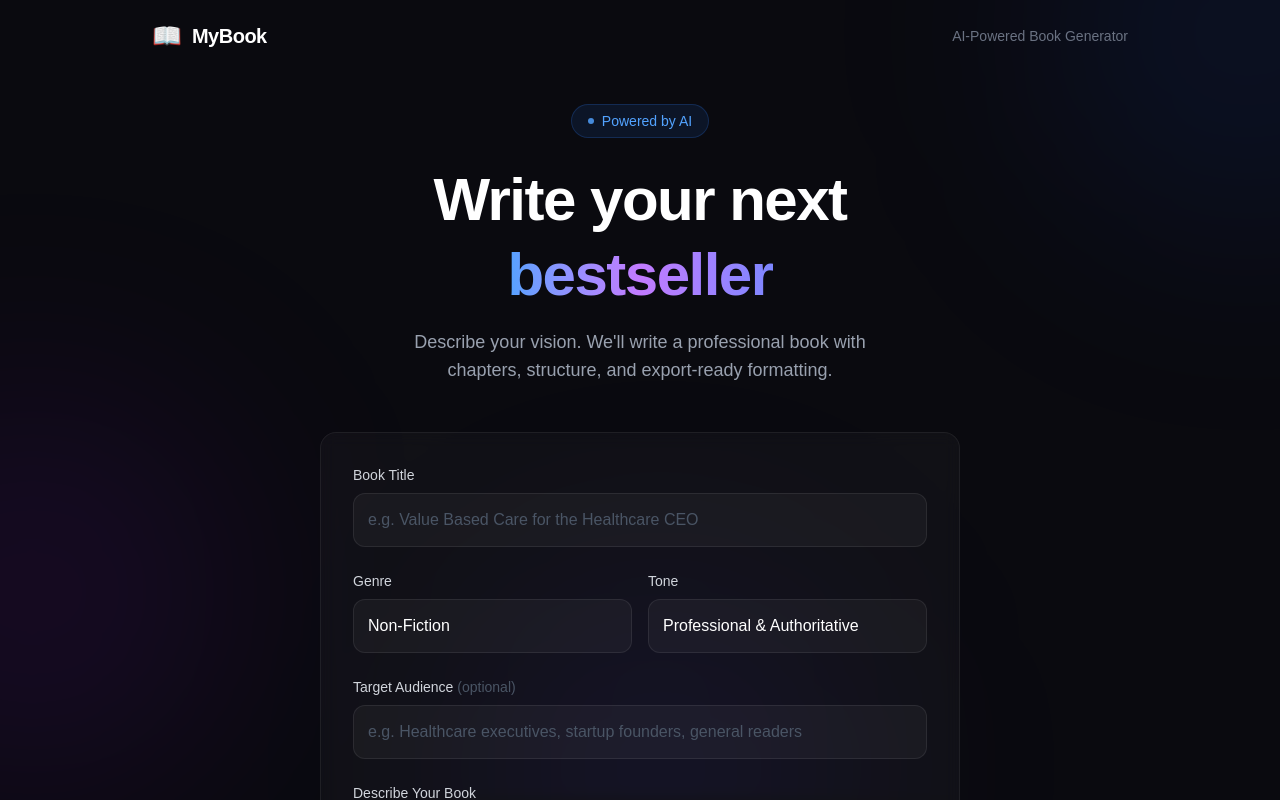
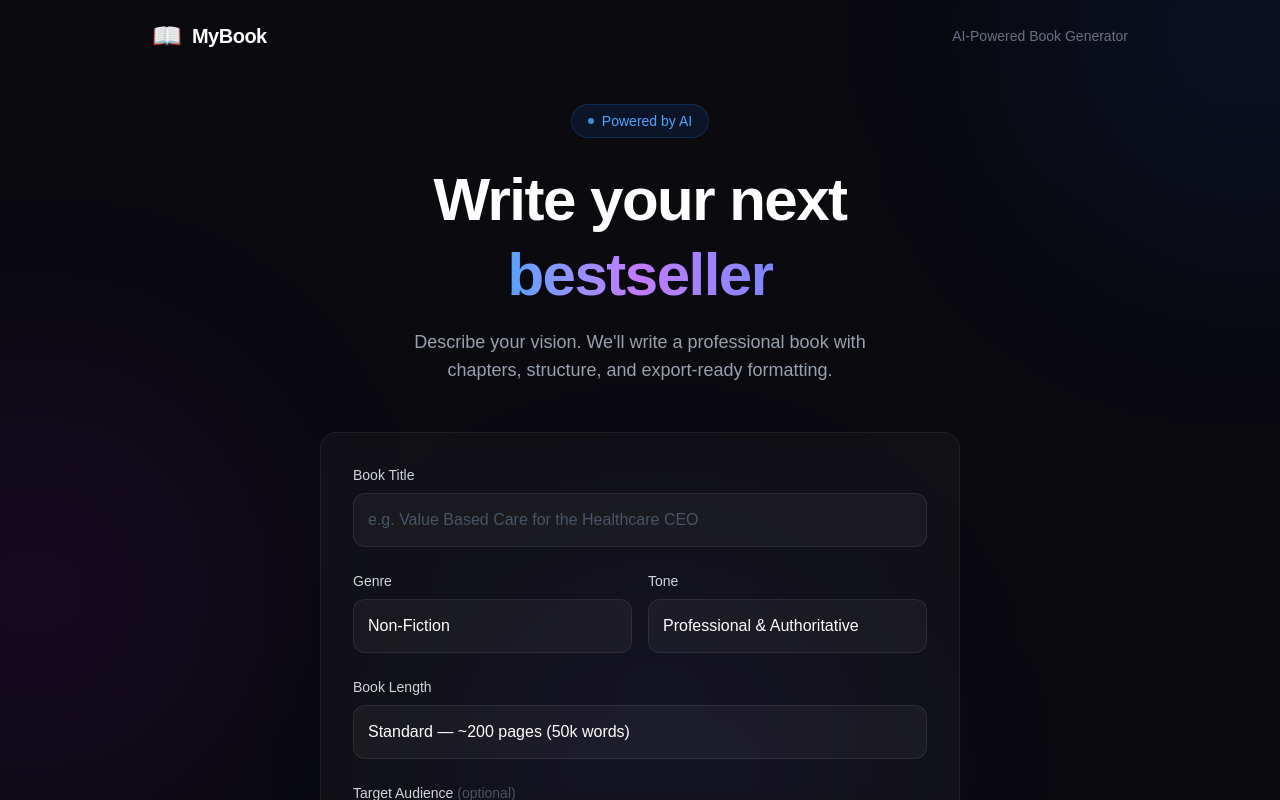
Before and after one commit to suareyai-spec/bookwriter-mvp, a Next.js app in the folder bookwriter-mvp/: page / in a window 1280 px wide. Shown: the top 800 px of the page. Built offline with nearby package versions, Linux system fonts and the light colour scheme.

Commit message:
Add book length selector (pages/words)

```diff
--- a/bookwriter-mvp/app/api/generate/route.ts
+++ b/bookwriter-mvp/app/api/generate/route.ts
@@ -8,6 +8,7 @@ const Body = z.object({
   genre: z.string().max(60).optional(),
   tone: z.string().max(60).optional(),
   audience: z.string().max(200).optional(),
+  bookLength: z.string().max(100).optional(),
 });
 
 export async function POST(req: Request) {
@@ -20,6 +21,7 @@ BOOK DETAILS:
 Title: "${body.title}"
 Genre: ${body.genre || "General"}
 Tone: ${body.tone || "Professional"}
+Target Book Length: ${body.bookLength || "50,000 words (~200 pages)"}
 ${body.audience ? `Target Audience: ${body.audience}` : ""}
 
 AUTHOR'S VISION:
--- a/bookwriter-mvp/app/page.tsx
+++ b/bookwriter-mvp/app/page.tsx
@@ -24,6 +24,7 @@ export default function Home() {
   const [genre, setGenre] = useState("Non-Fiction");
   const [tone, setTone] = useState("Professional & Authoritative");
   const [audience, setAudience] = useState("");
+  const [bookLength, setBookLength] = useState("50,000 words (~200 pages)");
   const [result, setResult] = useState("");
   const [error, setError] = useState("");
 
@@ -36,7 +37,7 @@ export default function Home() {
       const res = await fetch("/api/generate", {
         method: "POST",
         headers: { "Content-Type": "application/json" },
-        body: JSON.stringify({ title, description, genre, tone, audience }),
+        body: JSON.stringify({ title, description, genre, tone, audience, bookLength }),
       });
       const data = await res.json();
       if (data.error) {
@@ -142,6 +143,22 @@ export default function Home() {
                 </div>
               </div>
 
+              {/* Book Length */}
+              <div>
+                <label className="block text-sm font-medium text-gray-300 mb-2">Book Length</label>
+                <select
+                  className="w-full bg-white/[0.04] border border-white/[0.08] rounded-xl p-3.5 text-white focus:outline-none focus:ring-2 focus:ring-blue-500/50 transition-all appearance-none"
+                  value={bookLength}
+                  onChange={(e) => setBookLength(e.target.value)}
+                >
+                  <option value="10,000 words (~40 pages)" className="bg-gray-900">Short — ~40 pages (10k words)</option>
+                  <option value="25,000 words (~100 pages)" className="bg-gray-900">Medium — ~100 pages (25k words)</option>
+                  <option value="50,000 words (~200 pages)" className="bg-gray-900">Standard — ~200 pages (50k words)</option>
+                  <option value="75,000 words (~300 pages)" className="bg-gray-900">Long — ~300 pages (75k words)</option>
+                  <option value="100,000 words (~400 pages)" className="bg-gray-900">Epic — ~400 pages (100k words)</option>
+                </select>
+              </div>
+
               {/* Audience */}
               <div>
                 <label className="block text-sm font-medium text-gray-300 mb-2">Target Audience <span className="text-gray-600">(optional)</span></label>
@@ -238,6 +255,8 @@ export default function Home() {
                   <span>{genre}</span>
                   <span>·</span>
                   <span>{tone}</span>
+                  <span>·</span>
+                  <span>{bookLength}</span>
                 </div>
               </div>
 
```
